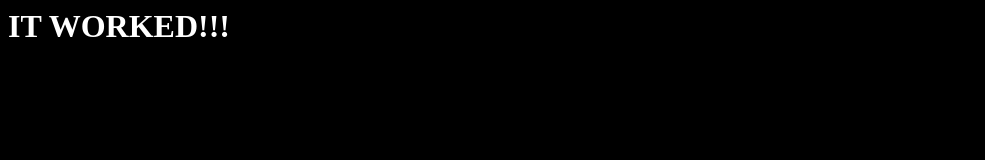
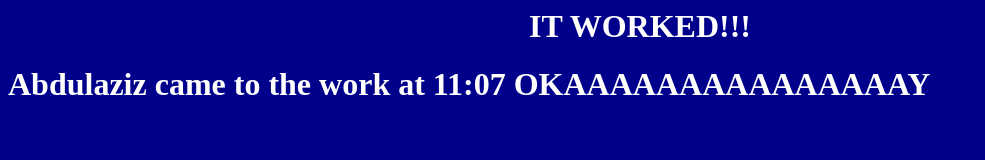
Before and after one commit to Drixinside/My-Website, a plain HTML site: page index.html in a window 1280 px wide. Shown: the whole page, without its empty margins (0-985 px from the left). Drawn offline with Linux system fonts and the light colour scheme.

Commit message:
Updated: New Style

```diff
--- a/index.html
+++ b/index.html
@@ -1,10 +1,19 @@
 <html>
- <body style=background:black;>
+  <head>
+    <link rel="stylesheet" href="style.css">
 
-	 <h1 style=color:white>IT WORKED!!!</h1>
- </body>
+    <style>
+	h1 {color:white;}
+	body {background:darkblue}
 
+    </style>
 
+    <body>
+	<div style="max-width:fit-content; margin-inline:auto;">
+	  	<h1 style="text-align:center">IT WORKED!!!</h1>
+    	</div>
+    </body>
+  </head>
 </html>
 
 
```
